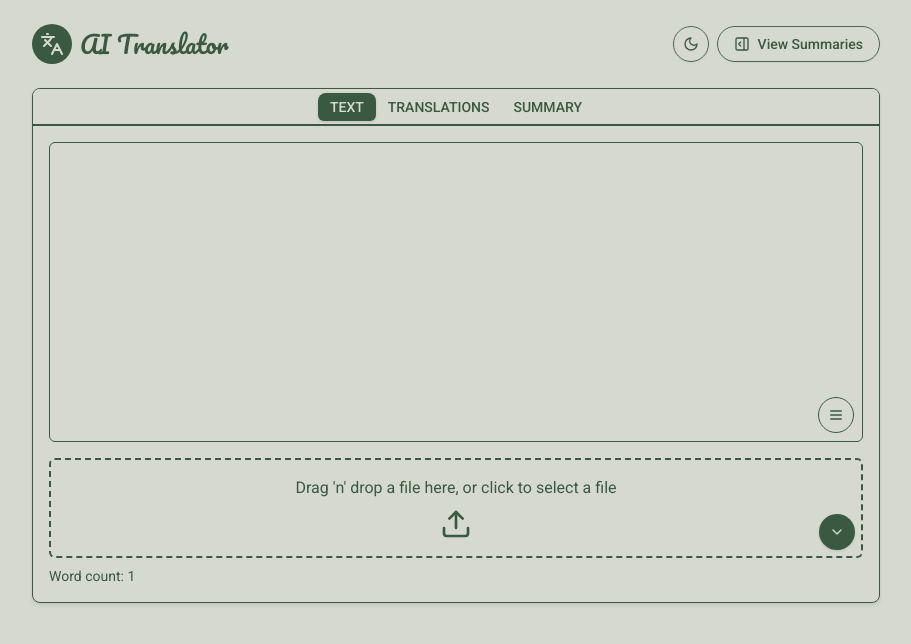
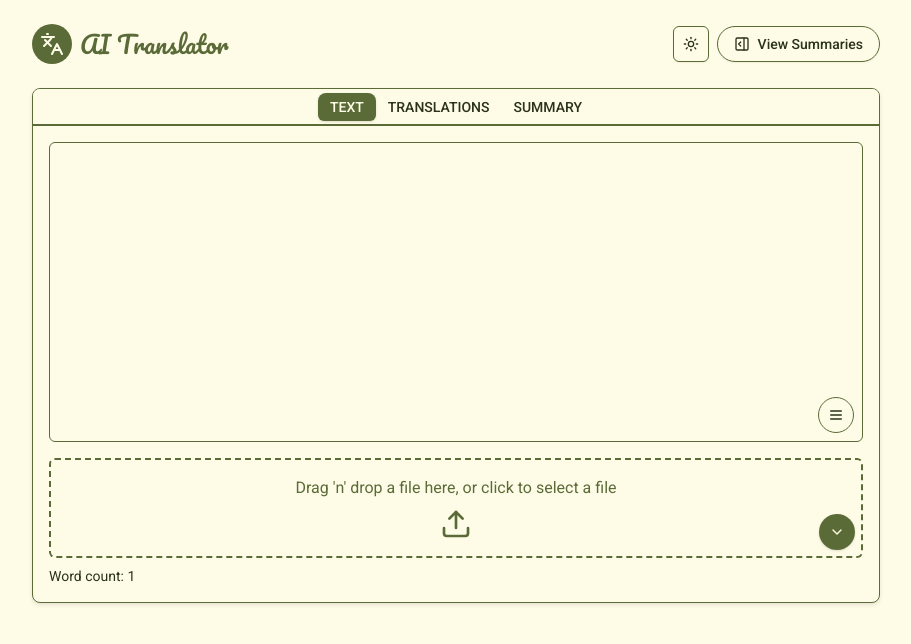
Before and after one commit to Muibeabuchi/AI-text-Interface, a React (Vite) app: page / in a window 1280 px wide. Shown: the top 644 px of the page, without its empty margins (184-1095 px from the left). Built offline with nearby package versions, Linux system fonts and the light colour scheme.

Commit message:
add new theme and color-scheme + fix light and dark mode bug in index.css

```diff
--- a/src/App.tsx
+++ b/src/App.tsx
@@ -10,7 +10,7 @@ import {
 } from "./components/ui/select";
 import { Card, CardContent } from "./components/ui/card";
 import { Send, Loader2 } from "lucide-react";
-import { ThemeToggle } from "./components/toggle-theme";
+import { ToggleTheme } from "./components/toggle-theme";
 import ThemeProvider from "./components/theme-provider";
 import { UseTranslator } from "./hooks/useTranslator";
 import { Message } from "./types";
@@ -104,12 +104,13 @@ function App() {
 
   return (
     <ThemeProvider defaultTheme="system" storageKey="vite-ui-theme">
-      <div className="flex flex-col h-screen bg-background text-foreground p-4">
-        <div className="flex justify-between items-center mb-4">
+      <div className="flex flex-col h-screen p-4 bg-background text-foreground">
+        <div className="flex items-center justify-between mb-4">
           <h1 className="text-2xl font-bold">AI-Powered Text Processing</h1>
-          <ThemeToggle />
+          {/* <ThemeToggle /> */}
+          <ToggleTheme />
         </div>
-        <Card className="flex-grow overflow-auto mb-4">
+        <Card className="flex-grow mb-4 overflow-auto">
           <CardContent className="p-4 space-y-4">
             {messages.map((message) => (
               <div key={message.id} className="space-y-2">
@@ -139,7 +140,7 @@ function App() {
                       size="sm"
                     >
                       {message.isTranslating ? (
-                        <Loader2 className="mr-2 h-4 w-4 animate-spin" />
+                        <Loader2 className="w-4 h-4 mr-2 animate-spin" />
                       ) : (
                         "Translate"
                       )}
@@ -176,9 +177,9 @@ function App() {
           />
           <Button onClick={handleSend} disabled={isProcessing}>
             {isProcessing ? (
-              <Loader2 className="mr-2 h-4 w-4 animate-spin" />
+              <Loader2 className="w-4 h-4 mr-2 animate-spin" />
             ) : (
-              <Send className="h-4 w-4" />
+              <Send className="w-4 h-4" />
             )}
             <span className="sr-only">Send</span>
           </Button>
--- a/src/components/toggle-theme.tsx
+++ b/src/components/toggle-theme.tsx
@@ -8,7 +8,7 @@ import {
   DropdownMenuTrigger,
 } from "./ui/dropdown-menu";
 
-export function ThemeToggle() {
+export function ToggleTheme() {
   const { setTheme } = useTheme();
 
   return (
--- a/src/index.css
+++ b/src/index.css
@@ -6,65 +6,66 @@
 
 @layer base {
   :root {
-    --background: 80 14% 83%; /* cream */
-    --foreground: 133 21% 29%; /* darkgreen */
+    --background: 55 91% 95%; /* cream */
+    --foreground: 79 31% 15%; /* darkgreen */
 
-    --card: 80 14% 83%; /* cream */
-    --card-foreground: 133 21% 29%; /* darkgreen */
+    --card: 55 91% 95%; /* cream */
+    --card-foreground: 79 31% 15%; /* darkgreen */
 
-    --popover: 80 14% 83%; /* cream */
-    --popover-foreground: 133 21% 29%; /* darkgreen */
+    --popover: 55 91% 95%; /* cream */
+    --popover-foreground: 79 31% 15%; /* darkgreen */
 
-    --primary: 133 21% 29%; /* darkgreen */
-    --primary-foreground: 80 14% 83%; /* cream */
+    --primary: 79 31% 32%; /* olive */
+    --primary-foreground: 55 91% 95%; /* cream */
 
-    --secondary: 133 16% 35%; /* mediumgreen */
-    --secondary-foreground: 80 14% 83%; /* cream */
+    --secondary: 79 31% 15%; /* darkgreen */
+    --secondary-foreground: 55 91% 95%; /* cream */
 
-    --muted: 80 14% 83%; /* cream */
-    --muted-foreground: 133 21% 29%; /* darkgreen */
+    --muted: 55 91% 95%; /* cream */
+    --muted-foreground: 79 31% 15%; /* darkgreen */
 
-    --accent: 80 14% 62%; /* sage */
-    --accent-foreground: 133 21% 29%; /* darkgreen */
+    --accent: 79 31% 32%; /* olive */
+    --accent-foreground: 55 91% 95%; /* cream */
 
-    --destructive: 0 84% 60%;
-    --destructive-foreground: 80 14% 83%; /* cream */
+    --destructive: 0 62% 30%;
+    --destructive-foreground: 55 91% 95%; /* cream */
 
-    --border: 133 16% 35%; /* mediumgreen */
-    --input: 133 16% 35%; /* mediumgreen */
-    --ring: 133 21% 29%; /* darkgreen */
+    --border: 79 31% 32%; /* olive */
+    --input: 79 31% 32%; /* olive */
+    --ring: 79 31% 32%; /* olive */
 
     --radius: 0.5rem;
   }
+  .dark {
+    --background: 79 31% 15%; /* darkgreen */
+    --foreground: 55 91% 95%; /* cream */
 
-  .dark {
-    --background: 133 21% 29%; /* darkgreen */
-    --foreground: 80 14% 83%; /* cream */
+    --card: 79 31% 15%; /* darkgreen */
+    --card-foreground: 55 91% 95%; /* cream */
 
-    --card: 133 21% 29%; /* darkgreen */
-    --card-foreground: 80 14% 83%; /* cream */
+    --popover: 79 31% 15%; /* darkgreen */
+    --popover-foreground: 55 91% 95%; /* cream */
 
-    --popover: 133 21% 29%; /* darkgreen */
-    --popover-foreground: 80 14% 83%; /* cream */
+    --primary: 79 31% 32%; /* olive */
+    --primary-foreground: 55 91% 95%; /* cream */
 
-    --primary: 80 14% 83%; /* cream */
-    --primary-foreground: 133 21% 29%; /* darkgreen */
+    --secondary: 79 31% 15%; /* darkgreen */
+    --secondary-foreground: 55 91% 95%; /* cream */
 
-    --secondary: 133 16% 35%; /* mediumgreen */
-    --secondary-foreground: 80 14% 83%; /* cream */
+    --muted: 79 31% 15%; /* darkgreen */
+    --muted-foreground: 55 91% 95%; /* cream */
 
-    --muted: 133 21% 29%; /* darkgreen */
-    --muted-foreground: 80 14% 83%; /* cream */
+    --accent: 79 31% 32%; /* olive */
+    --accent-foreground: 55 91% 95%; /* cream */
 
-    --accent: 80 14% 62%; /* sage */
-    --accent-foreground: 133 21% 29%; /* darkgreen */
+    --destructive: 0 84% 60%;
+    --destructive-foreground: 55 91% 95%; /* cream */
 
-    --destructive: 0 62% 30%;
-    --destructive-foreground: 80 14% 83%; /* cream */
+    --border: 79 31% 32%; /* olive */
+    --input: 79 31% 32%; /* olive */
+    --ring: 79 31% 32%; /* olive */
 
-    --border: 133 16% 35%; /* mediumgreen */
-    --input: 133 16% 35%; /* mediumgreen */
-    --ring: 80 14% 83%; /* cream */
+    --radius: 0.5rem;
   }
 }
 
--- a/src/new-app.tsx
+++ b/src/new-app.tsx
@@ -7,6 +7,7 @@ import { PanelRightOpen, Moon, Sun } from "lucide-react";
 import { AppIcon } from "@/components/app-icon";
 import ThemeProvider from "./components/theme-provider";
 import { useTheme } from "next-themes";
+import { ToggleTheme } from "./components/toggle-theme";
 
 function App() {
   const [sheetOpen, setSheetOpen] = useState(false);
@@ -30,18 +31,7 @@ function App() {
               </h1>
             </div>
             <div className="flex items-center gap-2">
-              <Button
-                variant="outline"
-                size="icon"
-                onClick={() => setTheme(theme === "dark" ? "light" : "dark")}
-                className="rounded-full hover-shadow"
-              >
-                {theme === "dark" ? (
-                  <Sun className="h-[1.2rem] w-[1.2rem]" />
-                ) : (
-                  <Moon className="h-[1.2rem] w-[1.2rem]" />
-                )}
-              </Button>
+              <ToggleTheme />
               <Button
                 variant="outline"
                 onClick={() => setSheetOpen(true)}
--- a/tailwind.config.js
+++ b/tailwind.config.js
@@ -11,11 +11,9 @@ module.exports = {
   theme: {
     extend: {
       colors: {
-        lightgray: "#dad7cd",
-        darkgreen: "#3a5a40",
-        mediumgreen: "#588157",
-        sage: "#a3b18a",
-        cream: "#dad7cd",
+        cream: "#fefae0",
+        darkgreen: "#283618",
+        olive: "#606c38",
         border: "hsl(var(--border))",
         input: "hsl(var(--input))",
         ring: "hsl(var(--ring))",
```
